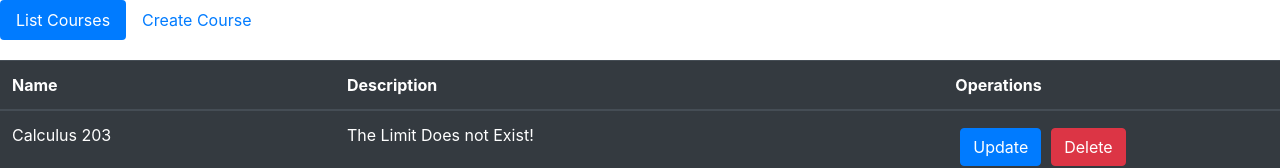
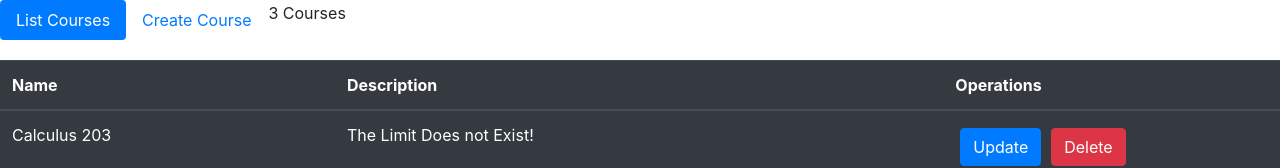
Before and after one commit to lukevandekieft/angular-studies, an Angular app in the folder angular-global-service/: page /courses in a window 1280 px wide. Shown: the top 168 px of the page. Built offline with nearby package versions, Linux system fonts and the light colour scheme.

Commit message:
Fix navbar state update.

```diff
--- a/angular-global-service/src/app/navbar/navbar.component.html
+++ b/angular-global-service/src/app/navbar/navbar.component.html
@@ -6,7 +6,7 @@
     <li class="nav-item">
       <a class="nav-link" routerLink="create-course" routerLinkActive="active">Create Course</a>
     </li>
-    <li *ngIf="courses$ | async as courses">
+    <li *ngIf="coursesStore.courses$ | async as courses">
       <td>{{ courses.length }} Courses</td>
     </li>
   </ul>
--- a/angular-global-service/src/app/navbar/navbar.component.ts
+++ b/angular-global-service/src/app/navbar/navbar.component.ts
@@ -1,16 +1,12 @@
-import { Observable } from 'rxjs';
-import { Course } from '../course/model/course.model';
 import { Component, OnInit } from '@angular/core';
+import { CoursesStoreService } from '../store/courses-store.service';
 
 @Component({
   selector: 'app-navbar',
   templateUrl: './navbar.component.html'
 })
 export class NavbarComponent implements OnInit {
-
-  courses$: Observable<Course[]>;
-
-  constructor() { }
+  constructor(public coursesStore: CoursesStoreService) { }
 
   ngOnInit() {
   }
```
